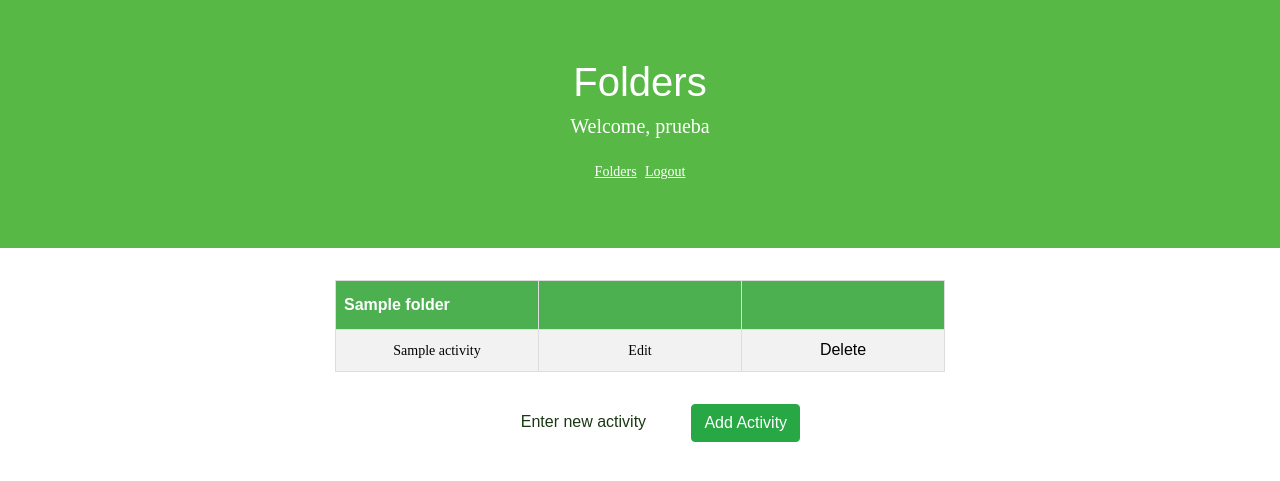
After one commit to LombaC97/ToDoList, a Django app: page /toDoList/folders/1/view in a window 1280 px wide. The commit adds this page. Shown: the top 481 px of the page. Run offline with Django 3.2, Linux system fonts and the light colour scheme; a user stored in the database is signed in; tables that the repository leaves empty hold one stand-in row (values such as "Sample post"); some libraries are stand-ins or nearby versions; some web fonts are replaced.

Commit message:
Listas las actividades. Agregado boton de Folders

```diff
--- a/accounts/views.py
+++ b/accounts/views.py
@@ -21,3 +21,7 @@ def sign_up_view(request):
             return redirect(reverse_lazy('folders'))
 
     return render(request, 'registration/signup.html', {'form': form})
+
+
+def handler404(request, exception):
+    return redirect(reverse_lazy('folders'))
--- a/ensolvers/settings.py
+++ b/ensolvers/settings.py
@@ -27,7 +27,7 @@ SECRET_KEY = '=vfe8#*nhpi%t&_dl&5eesg^ad82ow3v%ip)gm0#i-_-^*j0$u'
 # SECURITY WARNING: don't run with debug turned on in production!
 DEBUG = True
 
-ALLOWED_HOSTS = []
+ALLOWED_HOSTS = ['127.0.0.1']
 
 
 # Application definition
--- a/ensolvers/urls.py
+++ b/ensolvers/urls.py
@@ -14,13 +14,15 @@ Including another URLconf
     2. Add a URL to urlpatterns:  path('blog/', include('blog.urls'))
 """
 from django.contrib import admin
-from django.urls import path, include
+from django.urls import path, include, re_path
 from django.conf import settings
 from django.views.generic.base import RedirectView
 #from django.conf.urls.static import static
 
+
+handler404 = 'accounts.views.handler404'
 urlpatterns = [
-    path('', RedirectView.as_view(url='accounts/login')),
+
     path('admin/', admin.site.urls),
     path('accounts/', include('accounts.urls')),
     path('accounts/', include('django.contrib.auth.urls')),
--- /dev/null
+++ b/ensolvers/views.py
@@ -0,0 +1,4 @@
+from django.shortcuts import render_to_response, redirect
+from django.urls import reverse_lazy
+def handler404(request):
+    return redirect(reverse_lazy('folders'))
--- /dev/null
+++ b/templates/folders_atoms/activities.html
@@ -0,0 +1,57 @@
+{% extends 'folders_atoms/base.html' %}
+
+
+{% block table %}
+<div class="container" >
+<table id="folder_table">
+    <tr>
+        <th>{{folder_name}}</th>
+        <th></th>
+        <th></th>
+    </tr>
+    {% for activity in activities %}
+        <tr>
+           <td><p class="" style="color: black;">{{ activity.name }}</p> </td>
+           <td><a style="color: black;" href="{% url 'edit_activity' pk=activity.activity_id %}">Edit</a> </td>
+           <td><button class='delete_button' val={{activity.activity_id}}>Delete</button></td>
+        </tr>
+
+    {% endfor %}
+</table>
+</div>
+{% endblock %}
+
+{% block input %}
+<div class="container" style="padding-bottom: 20px;">
+    <form action="{% url 'activities' pk=folder_id %}" method="post" style="display: block">
+        {% csrf_token %}
+    <input type="text" placeholder="Enter new activity" class="" maxlength="30" name='new_activity'>
+    <button type="submit"  class="btn btn-success">Add Activity</button>
+    </form>
+</div>
+
+{% endblock %}
+
+{% block custom_script %}
+<script>
+$(document).ready(function(){
+    $('.delete_button').click( function(){
+        let id = $(this).attr('val')
+
+        $.ajax({
+            "url": "{% url 'delete_activity' %}",
+            "method" : "post",
+            "data": {
+                "delete_id" : id,
+                "folder_id" : "{{folder_id}}",
+                "csrfmiddlewaretoken": '{{ csrf_token }}'
+            },
+            success: function(){
+                window.location.replace("{% url 'activities' pk=folder_id %}")
+            }
+        })
+
+    })
+})
+</script>
+{% endblock %}
--- a/templates/folders_atoms/base.html
+++ b/templates/folders_atoms/base.html
@@ -32,6 +32,7 @@
 
 <body>
 	{% include 'folders_atoms/header.html' %}
+    {% block table %}
 		<div class="container" >
 
                 <table id="folder_table">
@@ -44,7 +45,7 @@
 
                         <tr>
                            <td><p class="" style="color: black;">{{ folder.name }}</p> </td>
-                           <td><a style="color: black;" href="">View Items</a> </td>
+                           <td><a style="color: black;" href="{% url 'activities' pk=folder.folder_id %}">View Items</a> </td>
                            <td><button class='delete_button' val={{folder.folder_id}}>Delete</button></td>
                         </tr>
 
@@ -52,13 +53,16 @@
                 </table>
 
 		</div>
+        {% endblock %}
+        {% block input %}
         <div class="container" style="padding-bottom: 20px;">
             <form action="{% url 'folders' %}" method="post" style="display: block">
                 {% csrf_token %}
-            <input type="text" placeholder="Add new folder" class="" maxlength="30" name='new_folder'>
+            <input type="text" placeholder="Enter new folder" class="" maxlength="30" name='new_folder'>
             <button type="submit"  class="btn btn-success">Add Folder</button>
             </form>
         </div>
+        {% endblock %}
 
 
 <!--===============================================================================================-->
@@ -77,7 +81,7 @@
 	<script src="{% static 'vendor/countdowntime/countdowntime.js' %}"></script>
 <!--===============================================================================================-->
 	<script src="{% static 'js/main.js' %}"></script>
-
+   {% block custom_script %}
     <script>
         $(document).ready(function(){
             $('.delete_button').click( function(){
@@ -99,6 +103,7 @@
         })
 
     </script>
+    {% endblock %}
 
    </body>
 </html>
--- a/templates/folders_atoms/header.html
+++ b/templates/folders_atoms/header.html
@@ -1,5 +1,7 @@
 <div class="header">
     <h1>Folders</h1>
     <p>Welcome, {{username}}</p>
+    <a href="{% url 'folders' %}">Folders</a>
     <a href="{% url 'logout' %}">Logout</a>
+
  </div>
--- a/to_do_list/models.py
+++ b/to_do_list/models.py
@@ -7,3 +7,8 @@ class Folder(models.Model):
     folder_id = models.AutoField(primary_key = True)
     user_id = models.ForeignKey(settings.AUTH_USER_MODEL, on_delete= models.PROTECT)
     name = models.CharField(max_length = 30)
+
+class Activity(models.Model):
+    activity_id = models.AutoField(primary_key = True)
+    folder_id = models.ForeignKey(Folder, on_delete = models.CASCADE)
+    name = models.CharField(max_length = 30)
--- a/to_do_list/urls.py
+++ b/to_do_list/urls.py
@@ -1,8 +1,11 @@
 from django.urls import path
-from .views import display_folders, delete_folder
+from .views import display_folders, delete_folder, display_activities, delete_activity, edit_activity
 
 
 urlpatterns = [
     path('folders/', display_folders , name='folders'),
-    path('folders/delete', delete_folder, name='delete_folder')
+    path('folders/delete', delete_folder, name='delete_folder'),
+    path('folders/<int:pk>/view', display_activities, name = 'activities'),
+    path('folders/activities/delete', delete_activity , name = 'delete_activity'),
+    path('folders/activities/<int:pk>/edit', edit_activity, name ='edit_activity')
 ]
--- a/to_do_list/views.py
+++ b/to_do_list/views.py
@@ -1,7 +1,8 @@
-from django.shortcuts import render
+from django.shortcuts import render, redirect
 from django.http import HttpResponse
 from django.contrib.auth.decorators import login_required
-from .models import Folder
+from django.urls import reverse_lazy
+from .models import Folder, Activity
 # Create your views here.
 @login_required
 def display_folders(request):
@@ -16,8 +17,55 @@ def display_folders(request):
 
 @login_required
 def delete_folder(request):
+    try:
+        if request.POST.get('delete_id'):
+            folder = Folder.objects.get(folder_id = request.POST['delete_id'])
+            if folder.user_id.id == request.user.id:
+                folder.delete()
+    except:
+        pass
+    return HttpResponse('')
+
+@login_required
+def display_activities(request, pk = None):
+    try:
+        folder = Folder.objects.get(pk = pk, user_id = request.user)
+    except:
+        return redirect(reverse_lazy('folders'))
+
+    if request.POST:
+        if request.POST.get('new_activity') != "":
+            new = Activity(name=request.POST['new_activity'], folder_id = folder)
+            new.save()
+
+    activities = Activity.objects.filter(folder_id = pk, folder_id__user_id = request.user)
+
+
+    return render(request, 'folders_atoms/activities.html', {"activities": activities, "folder_id": pk,"folder_name": folder.name, "username": request.user.username})
+
+@login_required
+def delete_activity(request):
+
     if request.POST.get('delete_id'):
-
-        Folder.objects.filter(folder_id = request.POST['delete_id']).delete()
+        try:
+            activity = Activity.objects.get(pk = request.POST['delete_id'],folder_id=request.POST['folder_id'] ,folder_id__user_id = request.user)
+            activity.delete()
+        except:
+            pass
 
     return HttpResponse('')
+
+@login_required
+def edit_activity(request, pk):
+    try:
+        activity = Activity.objects.get(pk = pk, folder_id__user_id = request.user)
+
+        if request.POST:
+            if request.POST.get('edit_name'):
+                activity.name = request.POST['edit_name']
+                activity.save()
+                return redirect(reverse_lazy('activities', kwargs={'pk': activity.folder_id.folder_id}))
+    except:
+        return redirect(reverse_lazy('folders'))
+
+    return render(request, 'folders_atoms/edit_activity.html', {"activity": activity})
```
Also changed, not shown: templates/folders_atoms/edit_activity.html (added, +20 -0 lines), to_do_list/migrations/0002_activity.py (added).
